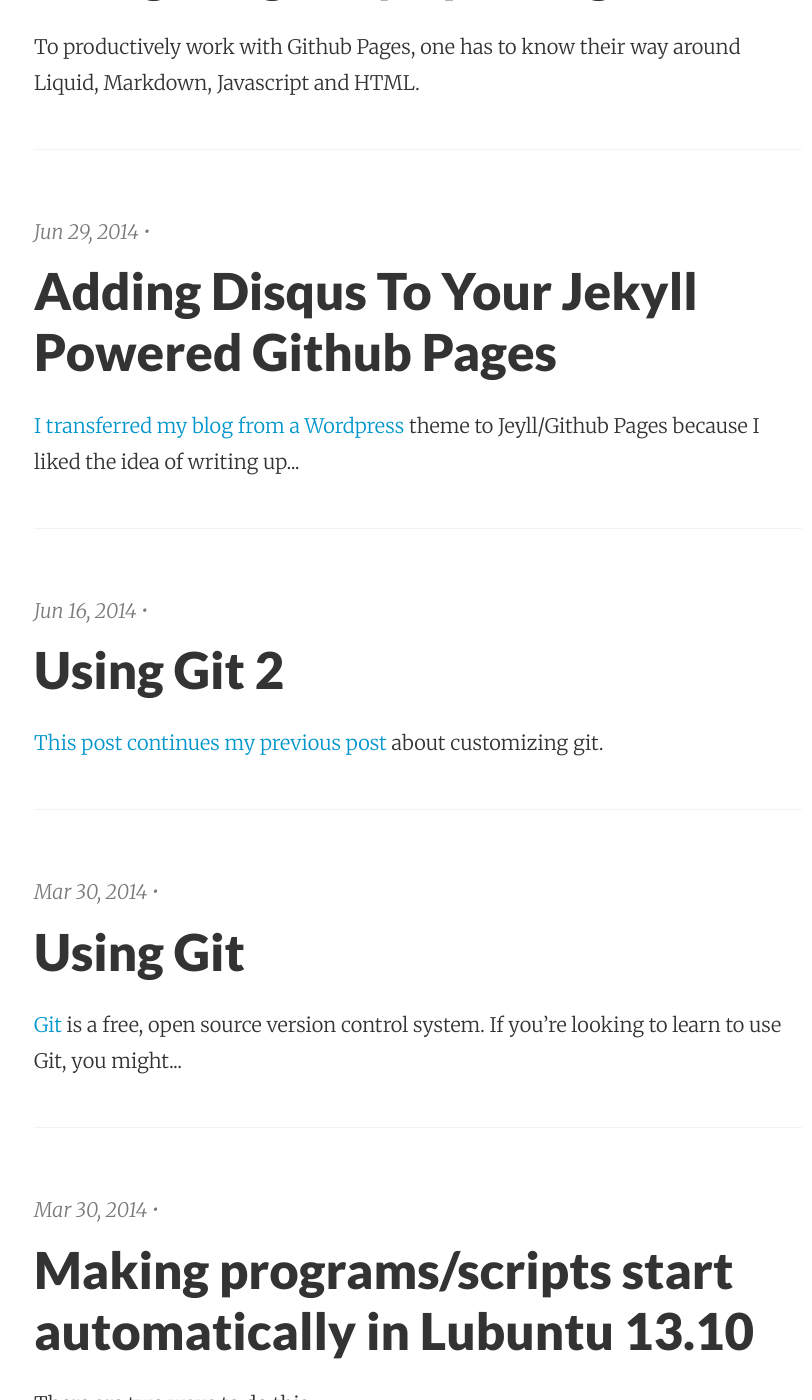
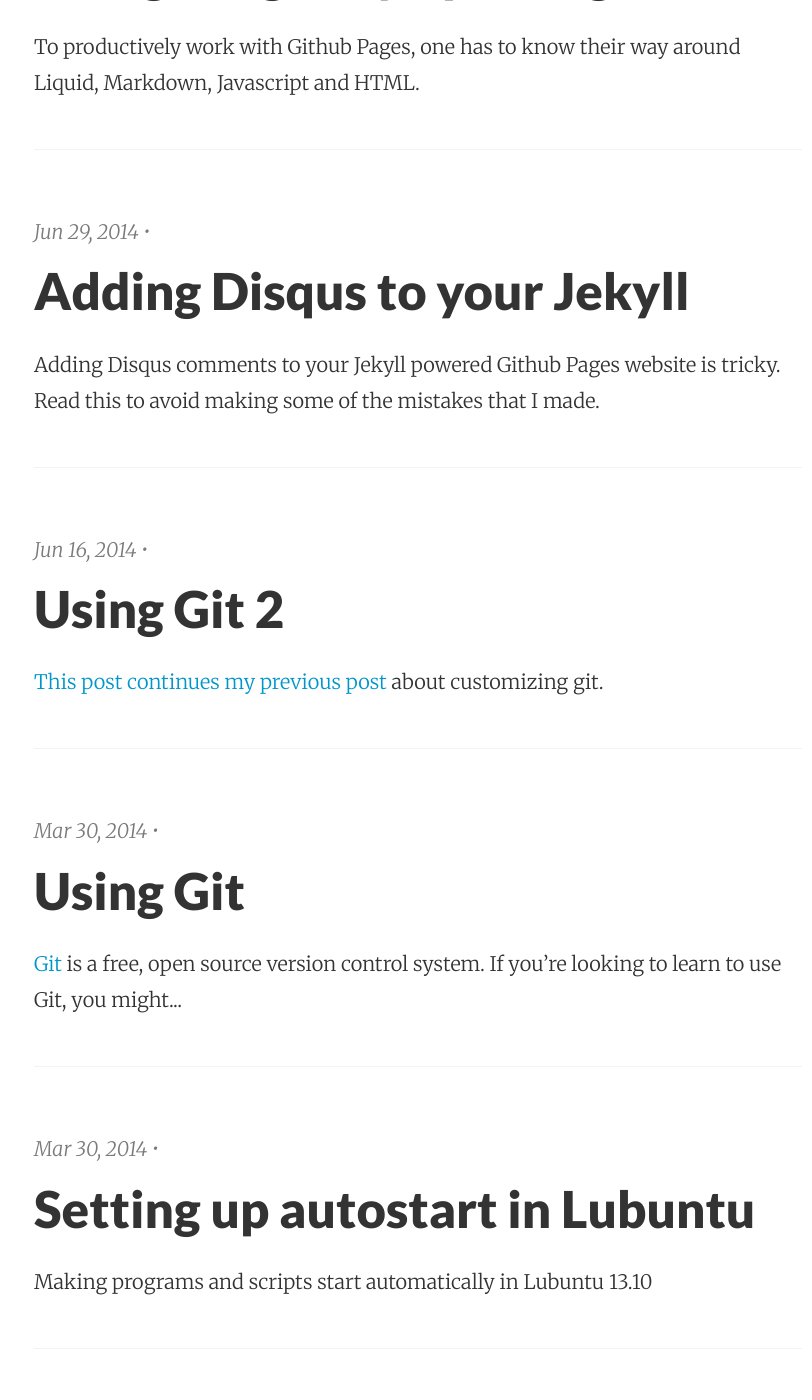
Before and after one commit to ankur-gupta/ankur-gupta.github.io, a Jekyll site: the page built from index.html, in a window 1280 px wide and 1400 px high, scrolled down 324 px. Shown: the whole window, without its empty margins (222-1034 px from the left). Built offline with Jekyll 4.4.1, drawn with Linux system fonts in a browser that asks for light colours; Markdown is read by kramdown in place of the engine named in the settings; the list of posts is cut into pages by our own code; comment, search, counter and statistics services are not loaded; some of the changed text lies outside the part shown.

Commit message:
Shorten post titles.

```diff
--- a/_posts/2014-03-30-making-programsscripts-start-automatically-in-lubuntu-13-10.md
+++ b/_posts/2014-03-30-making-programsscripts-start-automatically-in-lubuntu-13-10.md
@@ -1,9 +1,10 @@
 ---
 layout: post
-title: Making programs/scripts start automatically in Lubuntu 13.10
+title: Setting up autostart in Lubuntu
+summary: Making programs and scripts start automatically in Lubuntu 13.10
 date: 2014-03-30 09:01
 author: Ankur Gupta
-
+update_date: 2014-09-19
 categories: [autostart, Lubuntu, lubuntu 13.10, startup, Tech]
 ---
 
--- a/_posts/2014-06-29-adding-disqus-to-your-jekyll-powered-github-pages.md
+++ b/_posts/2014-06-29-adding-disqus-to-your-jekyll-powered-github-pages.md
@@ -1,6 +1,8 @@
 ---
 layout: post
-Title: Adding Disqus to your jekyll powered Github Pages
+title: Adding Disqus to your Jekyll
+update_date: 2014-09-19
+summary: Adding Disqus comments to your Jekyll powered Github Pages website is tricky. Read this to avoid making some of the mistakes that I made.
 ---
 
 I transferred my blog from a [Wordpress](http://old.perfectlyrandom.org) theme to Jeyll/Github Pages
```
